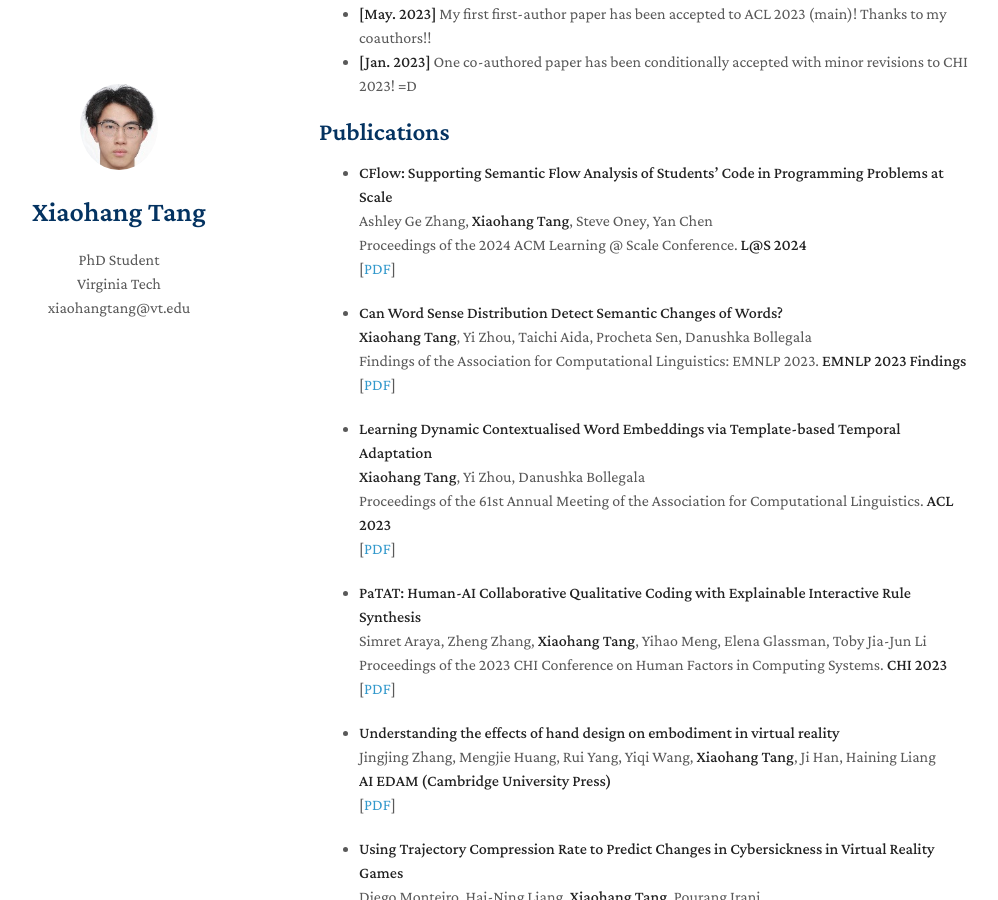
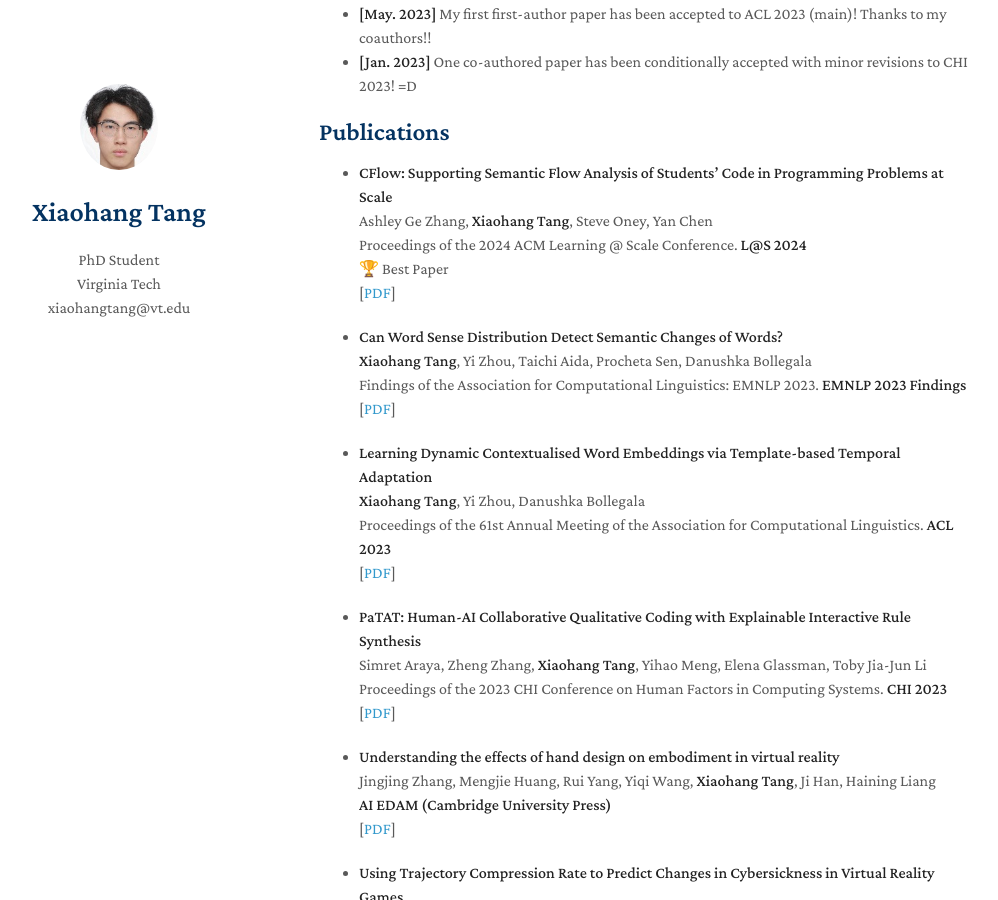
Before and after one commit to xiaohang-tang/xiaohang-tang.github.io, a Jekyll site: the page built from index.md, in a window 1280 px wide and 900 px high, scrolled down 652 px. Shown: the whole window, without its empty margins (151-1149 px from the left). Built offline with Jekyll 4.4.1, drawn with Linux system fonts in a browser that asks for light colours; nearby versions of some CDN libraries; a style sheet for code colours, icons or effects is not loaded; our own code applies the rules of GitHub Pages for plain Markdown files.

Commit message:
Update index.md

```diff
--- a/index.md
+++ b/index.md
@@ -30,6 +30,8 @@ I was a research intern at the [University of Notre Dame](https://www.nd.edu/) i
   Ashley Ge Zhang, **Xiaohang Tang**, Steve Oney, Yan Chen
   <br>
   Proceedings of the 2024 ACM Learning @ Scale Conference. **L@S 2024**
+  <br>
+  🏆 Best Paper
   <br>
   [[PDF](https://arxiv.org/pdf/2404.10089.pdf)]
 
```
